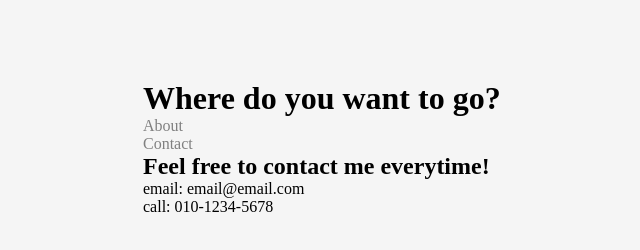
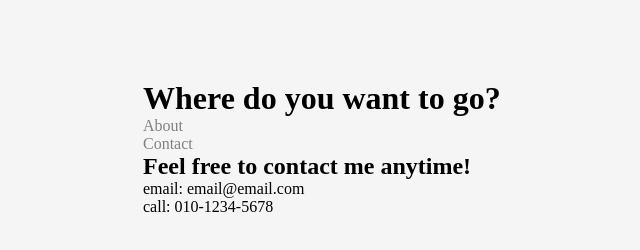
Before and after one commit to visionNmission/exercise, a plain HTML site: page index03.html in a window 1280 px wide. Shown: the full height of the page, 7-647 px from the left. Drawn offline with Linux system fonts and the light colour scheme.

Commit message:
index.html

```diff
--- a/index03.html
+++ b/index03.html
@@ -15,7 +15,7 @@
         <li><a href="C:/Users/balrocha/Documents/dev/test/index03.html">Contact</a></li>
       </ul>
   </header>
-  <h2>Feel free to contact me everytime!</h2>
+  <h2>Feel free to contact me anytime!</h2>
     <ul>
       <li>email: email@email.com</li>
       <li>call: 010-1234-5678</li>
```
Also changed, not shown: index.html (+1 -1 lines).
